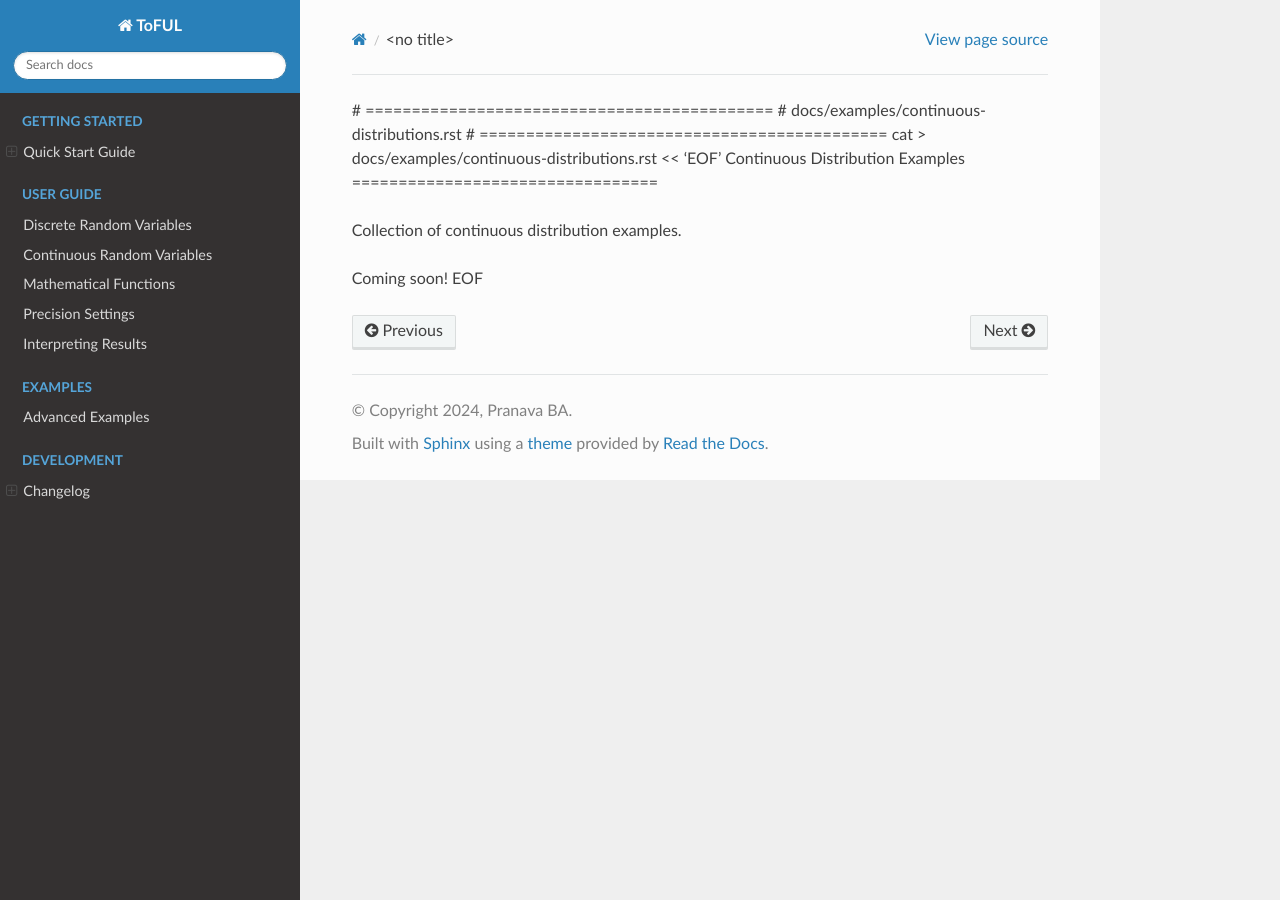
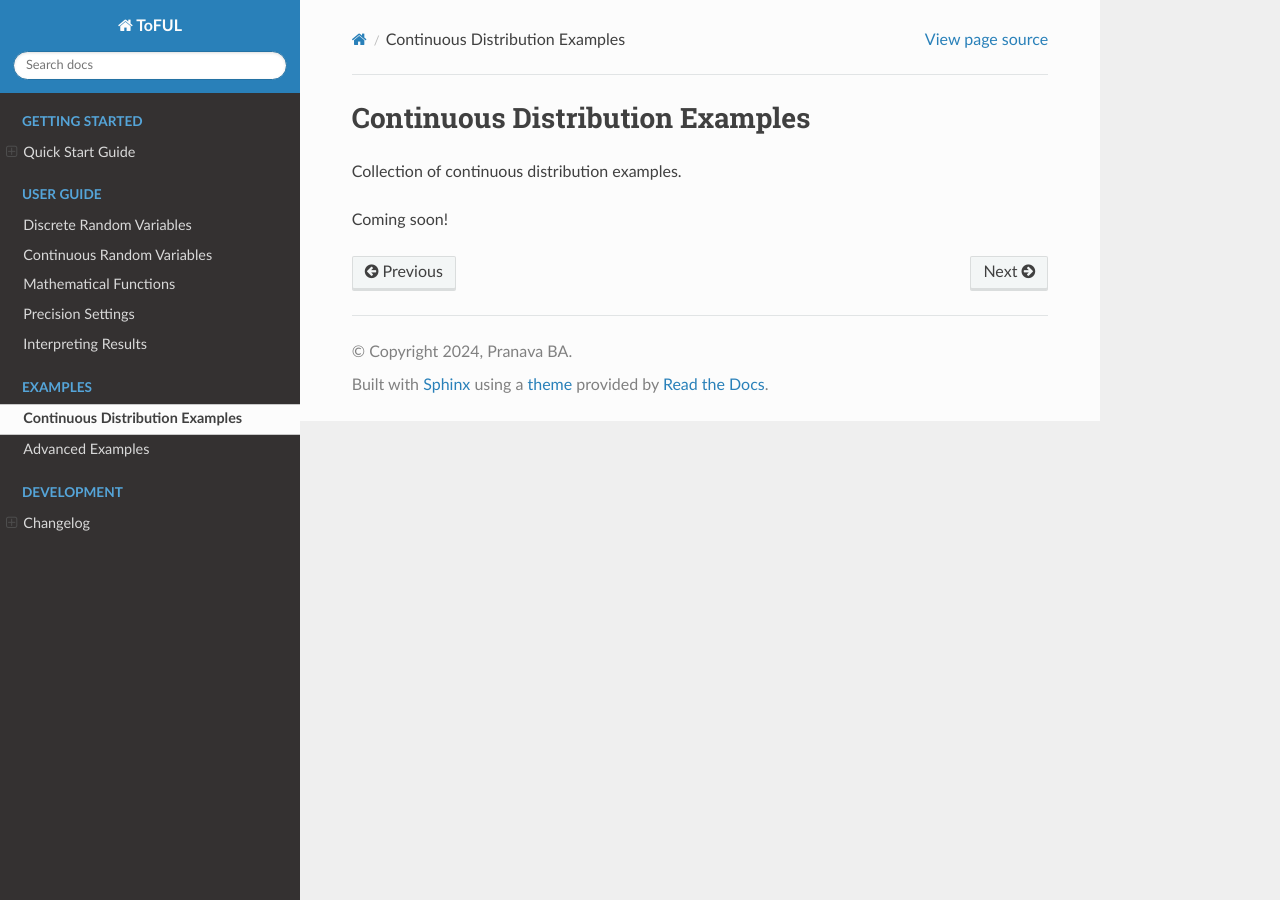
Before and after one commit to pranava-ba/ToFUL, a Sphinx documentation site: the page built from docs/examples/continuous-distributions.rst, in a window 1280 px wide. Built offline with Sphinx 7.4.7 and the Read the Docs theme 3.1.0, drawn with Linux system fonts in a browser that asks for light colours; pages that are not in the unit, such as notebooks, are missing from menus.

Commit message:
Update continuous-distributions.rst

```diff
--- a/docs/examples/continuous-distributions.rst
+++ b/docs/examples/continuous-distributions.rst
@@ -1,11 +1,6 @@
-# ============================================
-# docs/examples/continuous-distributions.rst
-# ============================================
-cat > docs/examples/continuous-distributions.rst << 'EOF'
 Continuous Distribution Examples
 =================================
 
 Collection of continuous distribution examples.
 
 Coming soon!
-EOF
```
